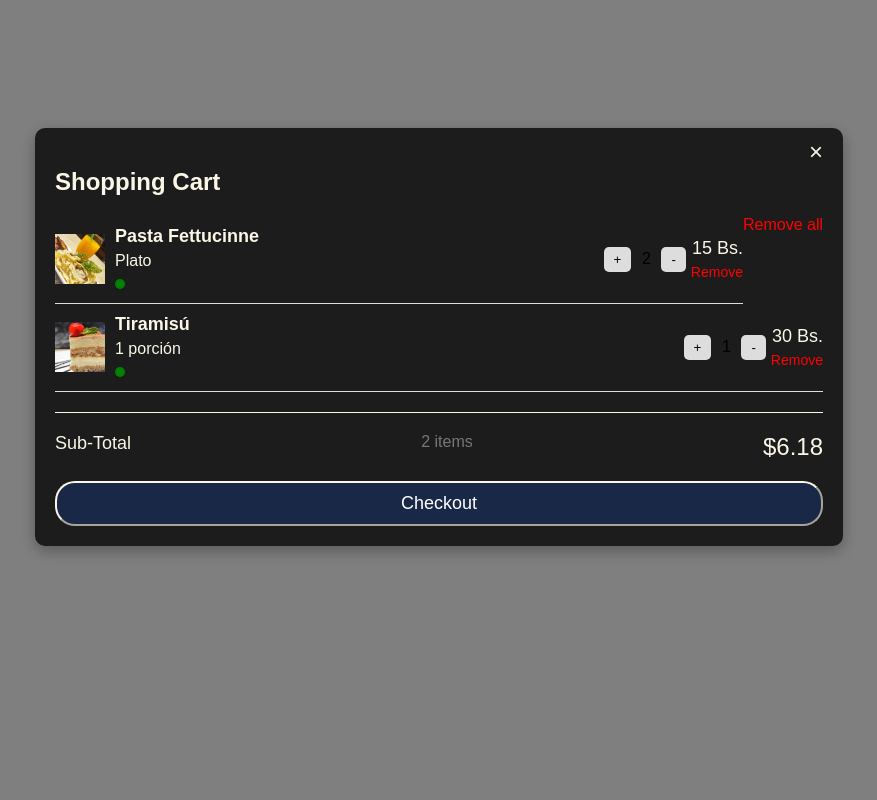
After one commit to ITLAZ/MonDojo, a Python web app: template templates/pop_up_carrito.html in a window 1280 px wide. The commit adds this page. Shown: the whole page, without its empty margins (201-1078 px from the left). Run offline with Jinja, Linux system fonts and the light colour scheme; the template is opened without the code that fills it, so the values that code supplies are empty.

Commit message:
unos pedillos del shopping-cart

```diff
--- a/static/css/popup.css
+++ b/static/css/popup.css
@@ -68,7 +68,7 @@ input[type="text"], input[type="email"], input[type="date"], input[type="passwor
     border: 1px solid #ccc;
     border-radius: 5px;
     font-size: 14px;
-    color: #faf7e6;
+    color: black;
     background-color: #faf7e6;
     width: 100%;
 }
--- /dev/null
+++ b/static/css/popup_carrito.css
@@ -0,0 +1,164 @@
+body {
+    font-family: Arial, sans-serif;
+}
+
+.popup {
+    display: block; /* Cambia a 'none' para ocultar inicialmente */
+    position: fixed;
+    top: 0;
+    left: 0;
+    width: 100%;
+    height: 100%;
+    background-color: rgba(0, 0, 0, 0.5);
+    z-index: 1000;
+    overflow: auto;
+}
+
+.popup-content {
+    position: relative;
+    margin: 10% auto;
+    padding: 20px;
+    width: 60%;
+    background-color: #1c1c1c;
+    border-radius: 10px;
+    box-shadow: 0 5px 15px rgba(0, 0, 0, 0.3);
+}
+
+.close-btn {
+    position: absolute;
+    top: 10px;
+    right: 20px;
+    font-size: 24px;
+    cursor: pointer;
+    color: #faf7e6;
+}
+
+h2 {
+    margin-bottom: 20px;
+    color: #faf7e6;
+}
+
+.remove-all {
+    float: right;
+    color: red;
+    text-decoration: none;
+}
+
+.cart-item {
+    display: flex;
+    align-items: center;
+    justify-content: space-between;
+    border-bottom: 1px solid #ddd;
+    padding: 10px 0;
+}
+
+.item-image {
+    width: 50px;
+    height: 50px;
+    object-fit: cover;
+}
+
+.item-details {
+    flex: 2;
+    padding-left: 10px;
+}
+
+.item-details h3 {
+    margin: 0;
+    font-size: 18px;
+    color: #faf7e6;
+}
+
+.item-details p {
+    margin: 5px 0;
+    color: #faf7e6;
+}
+
+.veg-icon {
+    width: 10px;
+    height: 10px;
+    background-color: green;
+    display: inline-block;
+    border-radius: 50%;
+}
+
+.item-quantity {
+    display: flex;
+    align-items: center;
+}
+
+.quantity-btn {
+    background-color: #ddd;
+    border: none;
+    padding: 5px 10px;
+    cursor: pointer;
+    border-radius: 5px;
+    margin: 0 5px;
+}
+
+.quantity {
+    width: 20px;
+    text-align: center;
+}
+
+.item-price {
+    text-align: right;
+}
+
+.item-price p {
+    margin: 0;
+    font-size: 18px;
+    color: #faf7e6;
+}
+
+.save-for-later, .remove {
+    display: block;
+    color: blue;
+    text-decoration: none;
+    font-size: 14px;
+    margin-top: 5px;
+}
+
+.remove {
+    color: red;
+}
+
+.subtotal {
+    display: flex;
+    justify-content: space-between;
+    padding: 20px 0;
+    border-top: 1px solid #faf7e6;
+    margin-top: 20px;
+}
+
+.subtotal p {
+    margin: 0;
+    font-size: 18px;
+    color: #faf7e6;
+}
+
+.items-count {
+    color: #777;
+}
+
+.total-price {
+    font-size: 24px;
+    color: #faf7e6;
+}
+
+.checkout-btn {
+    display: block;
+    width: 100%;
+    padding: 10px;
+    background-color: #192847;
+    color: #fff;
+    font-size: 18px;
+    cursor: pointer;
+    text-align: center;
+    border-color: #faf7e6;
+    border-radius: 20px;
+}
+
+.checkout-btn:hover {
+    background-color: #d48600;
+}
--- /dev/null
+++ b/templates/pop_up_carrito.html
@@ -0,0 +1,64 @@
+<!DOCTYPE html>
+<html lang="en">
+<head>
+    <meta charset="UTF-8">
+    <meta name="viewport" content="width=device-width, initial-scale=1.0">
+    <title>Shopping Cart Popup</title>
+    <link rel="stylesheet" href="../static/css/popup_carrito.css">
+</head>
+<body>
+    <div class="popup" id="shoppingCartPopup">
+        <div class="popup-content">
+            <span class="close-btn" onclick="closePopup()">&times;</span>
+            <h2>Shopping Cart</h2>
+            <a href="#" class="remove-all">Remove all</a>
+            <div class="cart-item">
+                <img src="../static/images/food3.jpg" alt="Apple Juice" class="item-image">
+                <div class="item-details">
+                    <h3>Pasta Fettucinne</h3>
+                    <p>Plato</p>
+                    <span class="veg-icon"></span>
+                </div>
+                <div class="item-quantity">
+                    <button class="quantity-btn">+</button>
+                    <span class="quantity">2</span>
+                    <button class="quantity-btn">-</button>
+                </div>
+                <div class="item-price">
+                    <p>15 Bs.</p>
+                    <a href="#" class="remove">Remove</a>
+                </div>
+            </div>
+            <div class="cart-item">
+                <img src="/static/images/food2.jpg" alt="Grapes Juice" class="item-image">
+                <div class="item-details">
+                    <h3>Tiramisú</h3>
+                    <p>1 porción</p>
+                    <span class="veg-icon"></span>
+                </div>
+                <div class="item-quantity">
+                    <button class="quantity-btn">+</button>
+                    <span class="quantity">1</span>
+                    <button class="quantity-btn">-</button>
+                </div>
+                <div class="item-price">
+                    <p>30 Bs.</p>
+                    <a href="#" class="remove">Remove</a>
+                </div>
+            </div>
+            <div class="subtotal">
+                <p>Sub-Total</p>
+                <span class="items-count">2 items</span>
+                <span class="total-price">$6.18</span>
+            </div>
+            <button class="checkout-btn">Checkout</button>
+        </div>
+    </div>
+
+    <script>
+        function closePopup() {
+            document.getElementById('shoppingCartPopup').style.display = 'none';
+        }
+    </script>
+</body>
+</html>
```
